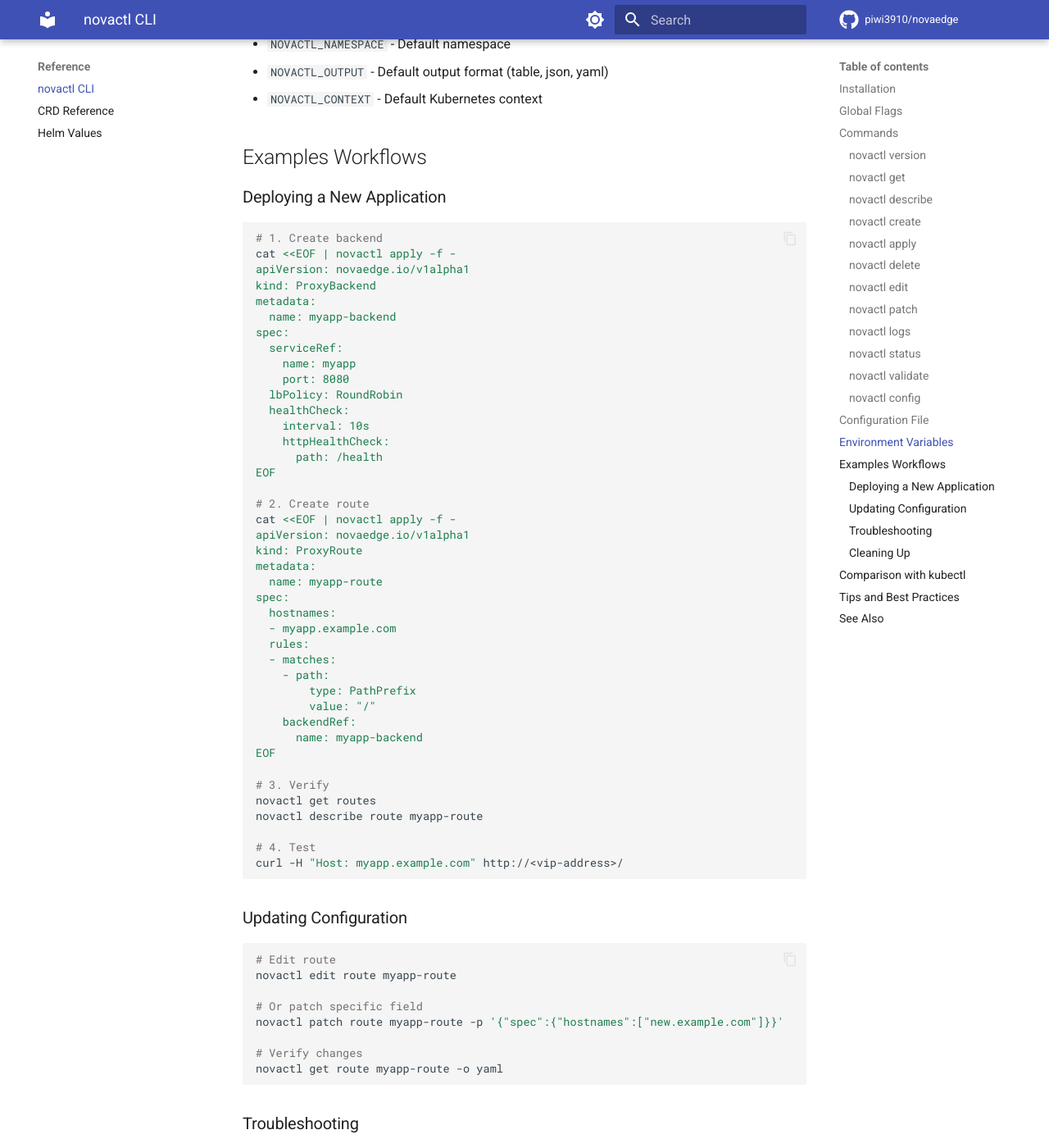
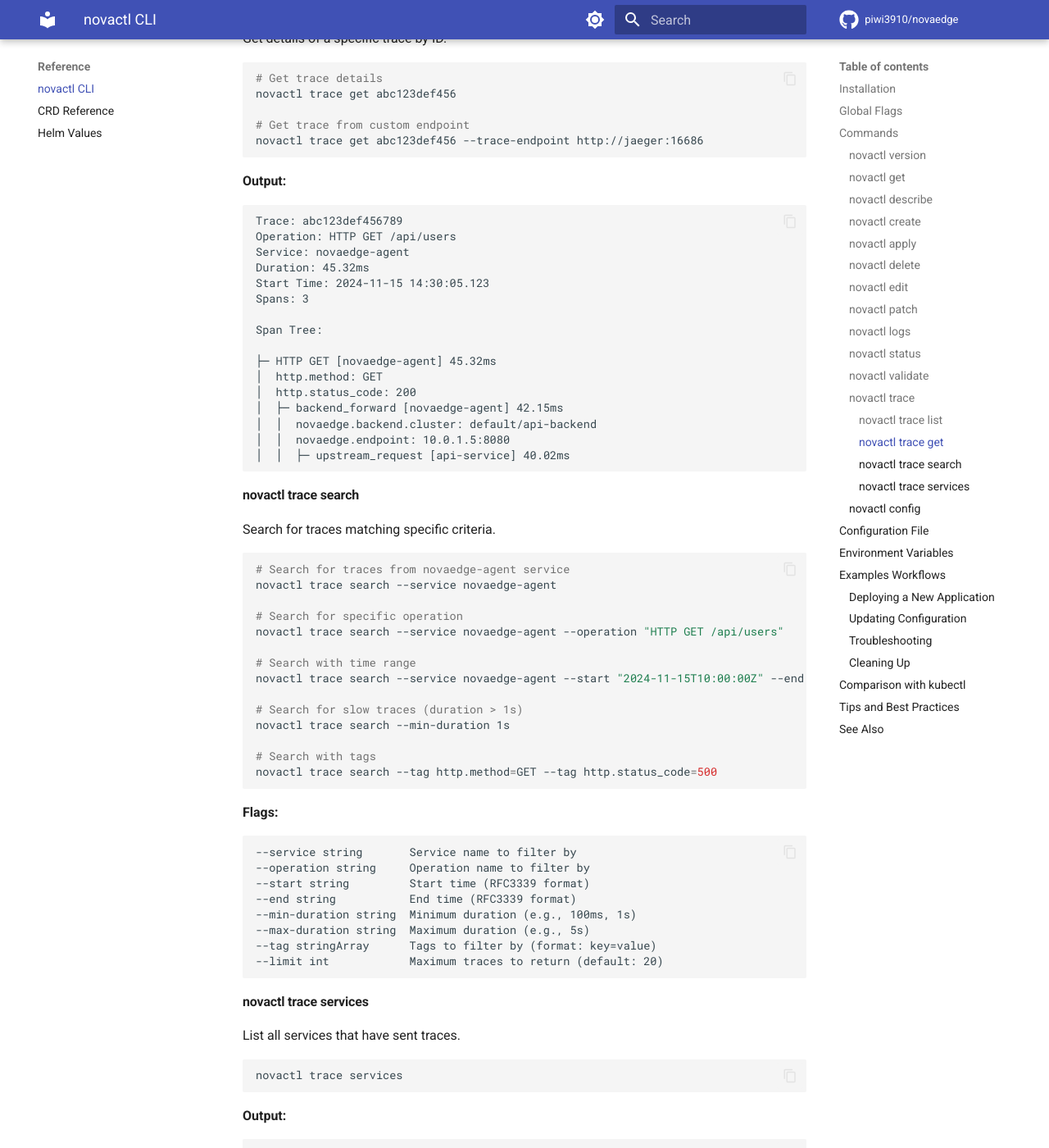
Before and after one commit to azrtydxb/novaedge, an MkDocs documentation site: the page built from docs/reference/novactl-reference.md, in a window 1280 px wide and 1400 px high, scrolled down 9916 px. Shown: the whole window at 82% size. Built offline with MkDocs 1.6.1 and Material for MkDocs 9.7.7, drawn with Linux system fonts in a browser that asks for light colours; comment, search, counter and statistics services are not loaded; some of the changed text lies outside the part shown.

Commit message:
[Docs] Add comprehensive OpenTelemetry tracing documentation
Updated documentation to reflect the fully implemented distributed tracing:

deployment-guide.md:
- Expanded OpenTelemetry tracing section with detailed span attributes table
- Added trace context propagation explanation
- Listed all NovaEdge-specific span attributes (route, backend, lb, endpoint)
- Noted compatibility with Jaeger, Tempo, Zipkin backends

novactl-reference.md:
- Added complete documentation for 'novactl trace' command
- Documented trace list, get, search, and services subcommands
- Added example outputs and flag descriptions
- Included search examples with service, operation, duration, and tag filters

🤖 Generated with [Claude Code](https://claude.com/claude-code)

````diff
--- a/docs/reference/novactl-reference.md
+++ b/docs/reference/novactl-reference.md
@@ -452,6 +452,137 @@ Validation Summary:
   Invalid: 1
 ```
 
+### novactl trace
+
+Query distributed traces from the OpenTelemetry backend (Jaeger, Tempo, etc.).
+
+**Syntax:**
+```bash
+novactl trace <subcommand> [flags]
+```
+
+**Global Trace Flags:**
+```
+--trace-endpoint string   OpenTelemetry trace backend endpoint (default: http://localhost:16686)
+```
+
+**Subcommands:**
+
+#### novactl trace list
+
+List recent traces from the tracing backend.
+
+```bash
+# List last 20 traces from the past hour
+novactl trace list
+
+# List last 50 traces from the past 24 hours
+novactl trace list --limit 50 --lookback 24h
+
+# List traces from custom endpoint
+novactl trace list --trace-endpoint http://jaeger:16686
+```
+
+**Flags:**
+```
+--limit int        Maximum number of traces to return (default: 20)
+--lookback string  How far back to search (e.g., 1h, 24h, 7d) (default: 1h)
+```
+
+**Output:**
+```
+Recent Traces (last 1h):
+
+TRACE ID          OPERATION                  SERVICE         DURATION   SPANS   START TIME
+abc123def456      HTTP GET /api/users        novaedge-agent  45.32ms    3       14:30:05
+def456ghi789      HTTP POST /api/orders      novaedge-agent  123.45ms   5       14:29:58
+...
+
+Use 'novactl trace get <trace-id>' to view details
+```
+
+#### novactl trace get
+
+Get details of a specific trace by ID.
+
+```bash
+# Get trace details
+novactl trace get abc123def456
+
+# Get trace from custom endpoint
+novactl trace get abc123def456 --trace-endpoint http://jaeger:16686
+```
+
+**Output:**
+```
+Trace: abc123def456789
+Operation: HTTP GET /api/users
+Service: novaedge-agent
+Duration: 45.32ms
+Start Time: 2024-11-15 14:30:05.123
+Spans: 3
+
+Span Tree:
+
+├─ HTTP GET [novaedge-agent] 45.32ms
+│  http.method: GET
+│  http.status_code: 200
+│  ├─ backend_forward [novaedge-agent] 42.15ms
+│  │  novaedge.backend.cluster: default/api-backend
+│  │  novaedge.endpoint: 10.0.1.5:8080
+│  │  ├─ upstream_request [api-service] 40.02ms
+```
+
+#### novactl trace search
+
+Search for traces matching specific criteria.
+
+```bash
+# Search for traces from novaedge-agent service
+novactl trace search --service novaedge-agent
+
+# Search for specific operation
+novactl trace search --service novaedge-agent --operation "HTTP GET /api/users"
+
+# Search with time range
+novactl trace search --service novaedge-agent --start "2024-11-15T10:00:00Z" --end "2024-11-15T12:00:00Z"
+
+# Search for slow traces (duration > 1s)
+novactl trace search --min-duration 1s
+
+# Search with tags
+novactl trace search --tag http.method=GET --tag http.status_code=500
+```
+
+**Flags:**
+```
+--service string       Service name to filter by
+--operation string     Operation name to filter by
+--start string         Start time (RFC3339 format)
+--end string           End time (RFC3339 format)
+--min-duration string  Minimum duration (e.g., 100ms, 1s)
+--max-duration string  Maximum duration (e.g., 5s)
+--tag stringArray      Tags to filter by (format: key=value)
+--limit int            Maximum traces to return (default: 20)
+```
+
+#### novactl trace services
+
+List all services that have sent traces.
+
+```bash
+novactl trace services
+```
+
+**Output:**
+```
+Services (3):
+
+  novaedge-agent
+  api-service
+  database-service
+```
+
 ### novactl config
 
 View and modify novactl configuration.
````
Also changed, not shown: docs/user-guide/deployment-guide.md (+33 -0 lines).
